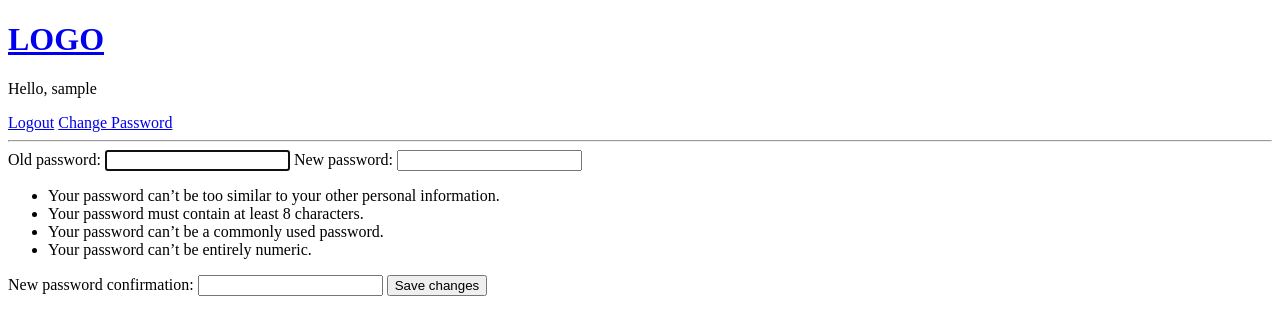
After one commit to Project-Management-SCE/PM2022_TEAM_22, a Django app: page /change_password/ in a window 1280 px wide. The commit adds this page. Shown: the top 335 px of the page. Run offline with Django 4.2, Linux system fonts and the light colour scheme; the visitor is signed in with stand-in values (Sample User, id 1).

Commit message:
BSPM2022T22-3

```diff
--- /dev/null
+++ b/base/templates/base/change_password.html
@@ -0,0 +1,6 @@
+{% extends 'main.html' %} {% block content %}
+<form method="post">
+  {% csrf_token %} {{ form }}
+  <button type="submit">Save changes</button>
+</form>
+{% endblock%}
--- a/base/urls.py
+++ b/base/urls.py
@@ -5,7 +5,7 @@ urlpatterns = [
     path("login/", views.loginPage, name="login"),
     path("logout/", views.logoutUser, name="logout"),
     path("register/", views.registerPage, name="register"),
-
     path("", views.home, name="home"),
+    path("change_password/", views.change_password, name="change_password"),
     # path("room/<str:pk>", views.room, name="room"),
 ]
--- a/base/views.py
+++ b/base/views.py
@@ -3,13 +3,16 @@ from django.contrib.auth.decorators import login_required
 from django.contrib.auth.models import User
 from django.contrib import messages
 from django.contrib.auth import authenticate, login, logout
-from django.contrib.auth.forms import UserCreationForm
+from django.contrib.auth.forms import UserCreationForm, PasswordChangeForm
+from django.contrib.auth import update_session_auth_hash
+
 
 # Create your views here.
 
 
 def loginPage(request):
     page = "login"
+    context = {"page": page}
     if request.method == "POST":
         username = request.POST.get("username").lower()
         password = request.POST.get("password")
@@ -17,7 +20,7 @@ def loginPage(request):
             user = User.objects.get(username=username)
         except BaseException:
             messages.error(request, "User does not exist")
-            return render(request, "base/login_register.html")
+            return render(request, "base/login_register.html", context)
 
         user = authenticate(request, username=username, password=password)
 
@@ -27,7 +30,6 @@ def loginPage(request):
         else:
             messages.error(request, "Username or password isn't valid")
 
-    context = {"page": page}
     return render(request, "base/login_register.html", context)
 
 
@@ -53,6 +55,22 @@ def registerPage(request):
     return render(request, "base/login_register.html", context)
 
 
+@login_required()
+def change_password(request):
+    if request.method == "POST":
+        form = PasswordChangeForm(request.user, request.POST)
+        if form.is_valid():
+            user = form.save()
+            update_session_auth_hash(request, user)
+            messages.success(request, "Your password was successfully updated!")
+            return redirect("change_password")
+        else:
+            messages.error(request, "Error when changing password.")
+    form = PasswordChangeForm(request.user)
+    context = {"form": form}
+    return render(request, "base/change_password.html", context)
+
+
 def home(request):
     # rooms = Room.objects.all()
     # context = {"rooms": rooms}
--- a/templates/navbar.html
+++ b/templates/navbar.html
@@ -5,6 +5,7 @@
 {% if request.user.is_authenticated %}
 <p>Hello, {{request.user}}</p>
 <a href="{% url 'logout' %}">Logout</a>
+<a href="{% url 'change_password' %}">Change Password</a>
 {% else %}
 <a href="{% url 'login' %}">Login</a>
 {% endif %}
```
Also changed, not shown: base/templates/base/login_register.html (+5 -8 lines).
